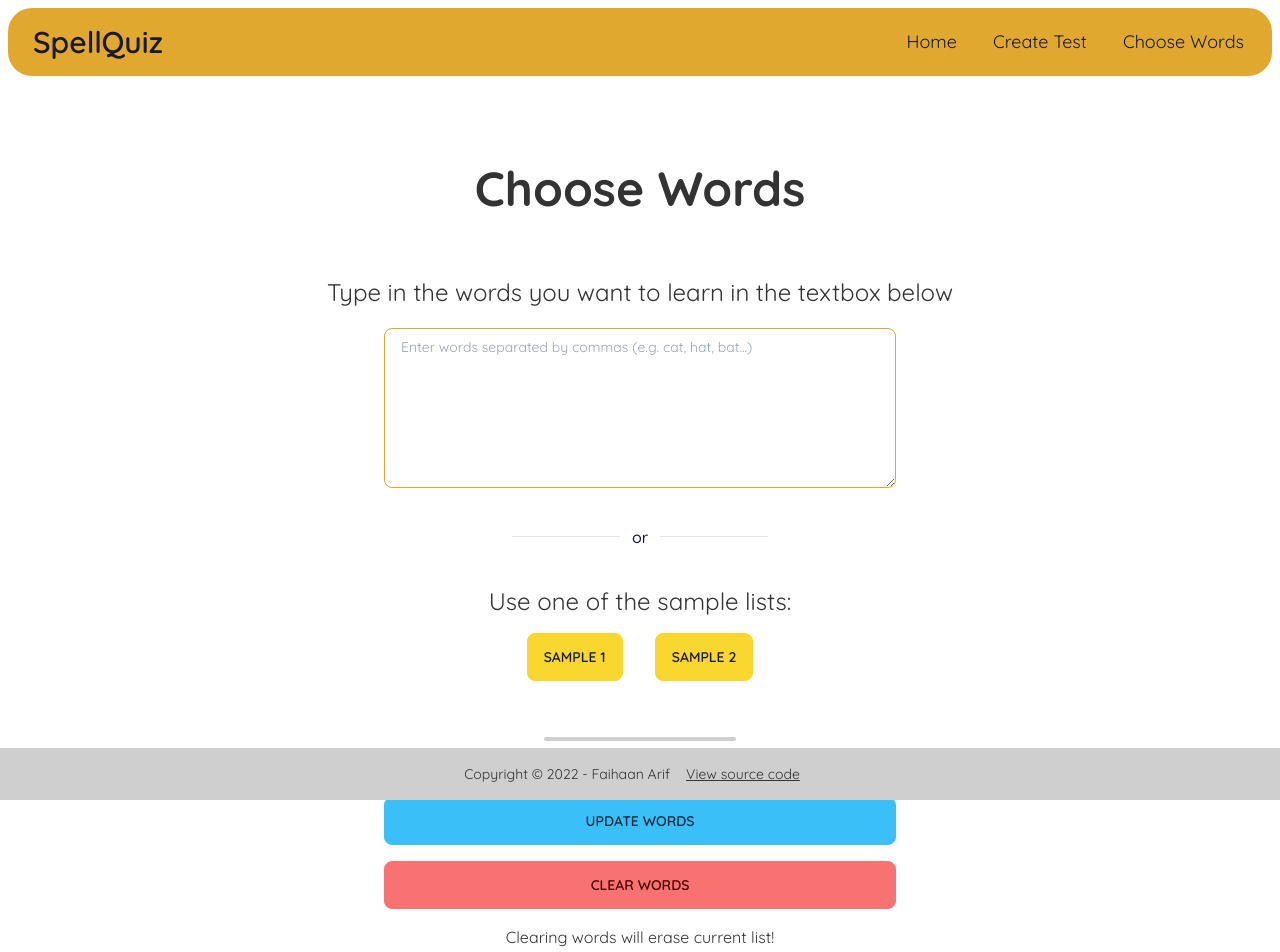
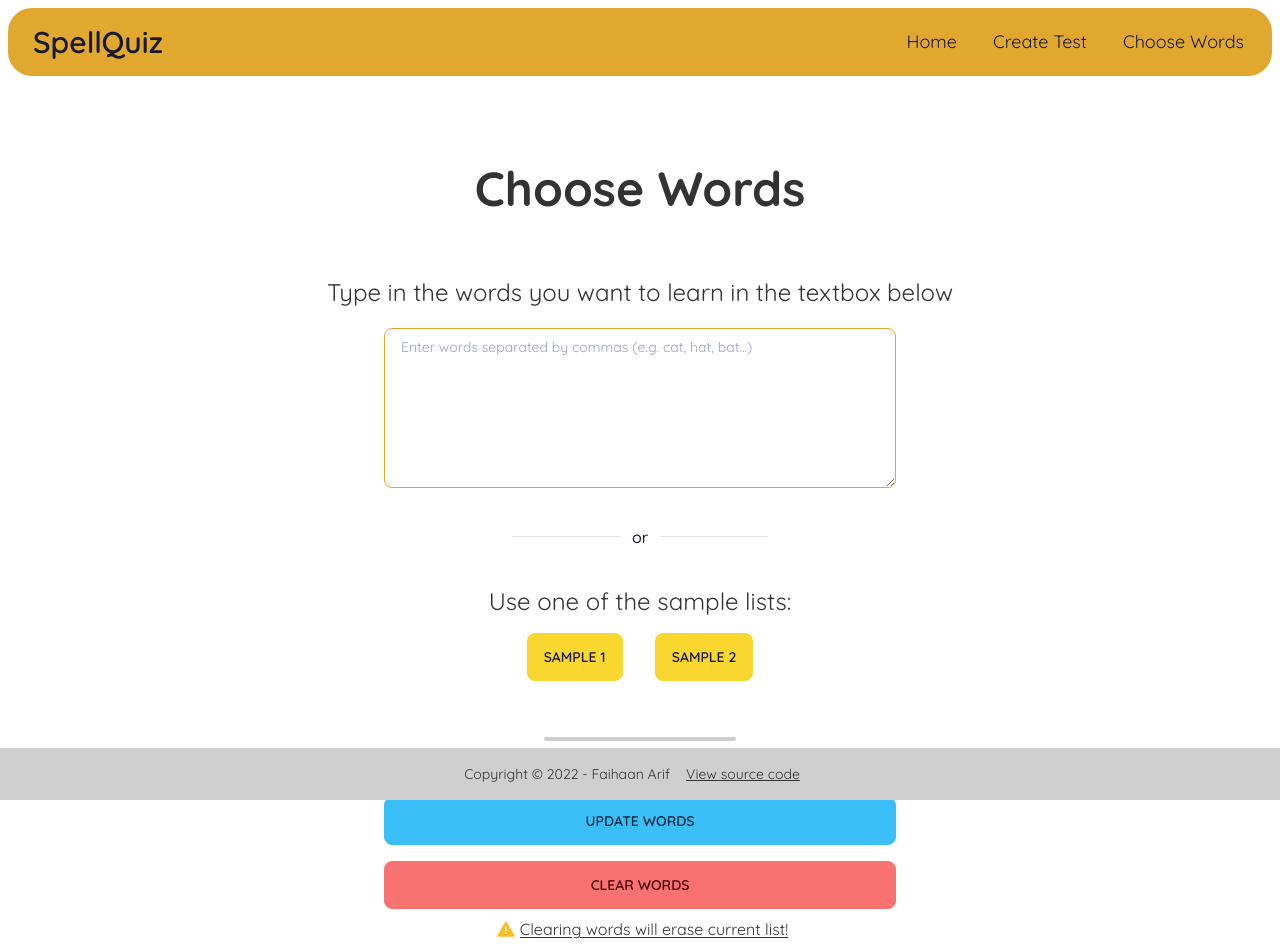
Before and after one commit to farif1234/spell-quiz, a React (Vite) app: page /words in a window 1280 px wide. Shown: the top 952 px of the page. Built offline with nearby package versions, Linux system fonts and the light colour scheme.

Commit message:
added warning icon

```diff
--- a/src/components/ChooseWords.jsx
+++ b/src/components/ChooseWords.jsx
@@ -1,4 +1,5 @@
 import React, { useState } from "react";
+import { AiFillWarning } from "react-icons/ai";
 
 const ChooseWords = ({ words, setWords, inp, setInp }) => {
     const sample1 =
@@ -69,6 +70,7 @@ const ChooseWords = ({ words, setWords, inp, setInp }) => {
                     >
                         Update Words
                     </button>
+                    <div className=" group w-full text-center">
                         <button
                             onClick={() => {
                                 setWords([]);
@@ -78,7 +80,11 @@ const ChooseWords = ({ words, setWords, inp, setInp }) => {
                         >
                             Clear Words
                         </button>
-                    <p>Clearing words will erase current list!</p>
+                        <p className=" mt-2 underline underline-offset-2">
+                            <AiFillWarning className=" inline mb-1 mx-1 text-xl text-warning" />
+                            Clearing words will erase current list!
+                        </p>
+                    </div>
                 </div>
             </div>
         </div>
```
Lines whose indentation alone changed are shown as unchanged.
